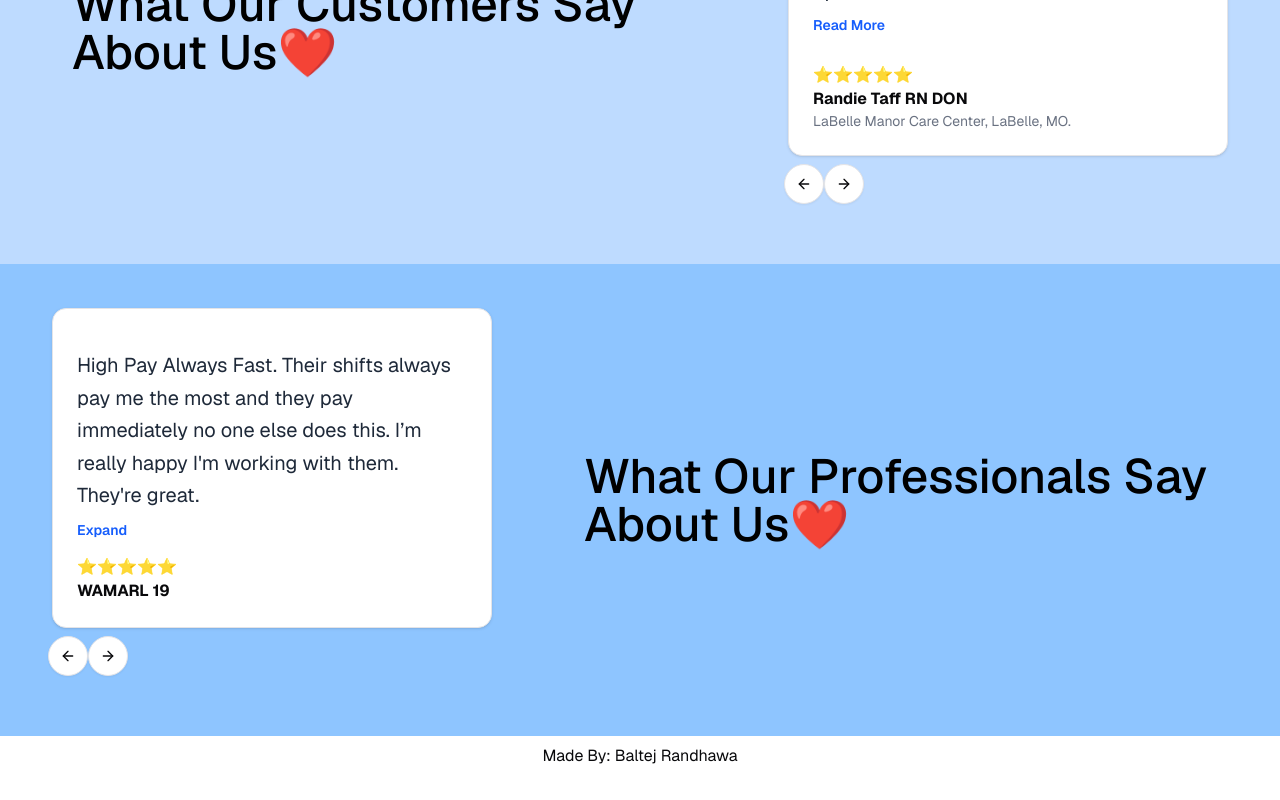
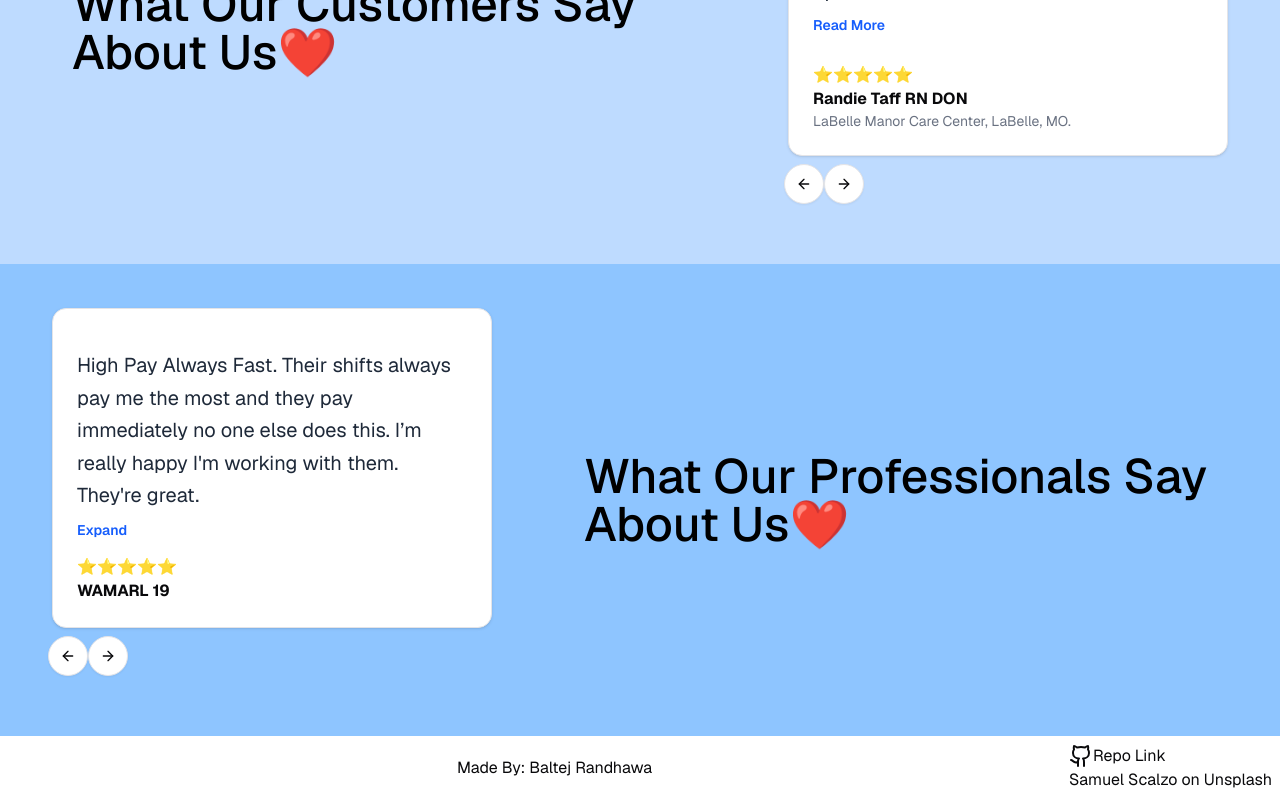
Before and after one commit to brandhawa99/shift-board, a React (Vite) app: page / in a window 1280 px wide. Shown: the part 676-1476 px from the top of the page. Before the commit the page ends 1452 px from the top, so only its background shows below. Built offline with nearby package versions, Linux system fonts and the light colour scheme.

Commit message:
chore: add Footer and HeroSection components, refactor index route for improved structure

```diff
--- /dev/null
+++ b/src/components/Footer.tsx
@@ -0,0 +1,33 @@
+import { LucideGithub } from 'lucide-react'
+
+const Footer = () => {
+  return (
+    <footer className="p-2 flex justify-between items-center w-full">
+      <div className="invisible">asdf</div>
+      <div>Made By: Baltej Randhawa</div>
+      <div>
+        <a
+          className="flex"
+          target="_blank"
+          href="https://github.com/brandhawa99/shift-board"
+        >
+          <LucideGithub />
+          Repo Link
+        </a>
+        <a
+          target="_blank"
+          rel="noopener noreferrer"
+          href="https://unsplash.com/@scalzodesign?utm_source=unsplash&utm_medium=referral&utm_content=creditCopyText"
+        >
+          Samuel Scalzo
+        </a>{' '}
+        on{' '}
+        <a href="https://unsplash.com/photos/white-concrete-building-illustration-iqGtaQnk3VM?utm_source=unsplash&utm_medium=referral&utm_content=creditCopyText">
+          Unsplash
+        </a>
+      </div>
+    </footer>
+  )
+}
+
+export default Footer
--- /dev/null
+++ b/src/components/HeroSection.tsx
@@ -0,0 +1,31 @@
+import { Container } from './Container'
+import { Button } from './ui/button'
+import hospital from '@/images/landing.webp'
+
+const HeroSection = () => {
+  return (
+    <div className="relative h-96 w-full">
+      <img
+        src={hospital}
+        fetchPriority="high"
+        alt="hospital"
+        className="w-full h-full object-cover"
+      />
+      <div>
+        <Container className="absolute flex-col inset-0 flex justify-center max-md:justify-start max-sm:py-10  p-5 max-md:p-10 gap-7">
+          {/* <Container className=""> */}
+          <p className="text-black text-5xl max-w-2xl font-bold max-md:text-4xl max-md:max-w-xl">
+            Connect Facilities With Top Health Care Professionals
+          </p>
+          <div className="flex gap-4">
+            <Button>I&apos;m a Professional</Button>
+            <Button variant="outline">I&apos;m a Facility</Button>
+          </div>
+          {/* </Container> */}
+        </Container>
+      </div>
+    </div>
+  )
+}
+
+export default HeroSection
--- a/src/routes/index.tsx
+++ b/src/routes/index.tsx
@@ -1,10 +1,7 @@
 import { createFileRoute } from '@tanstack/react-router'
-import hospital from "../images/landing.webp";
-import { Button } from '@/components/ui/button'
-import { Container } from '@/components/Container'
-import { Carousel, CarouselContent, CarouselNext, CarouselPrevious } from '@/components/ui/carousel'
-import { CustomerReviews, FacilityReviews } from '@/mocks/reviews'
-import ReviewCard from '@/components/ReviewCard'
+import Footer from '@/components/Footer'
+import HeroSection from '@/components/HeroSection'
+import ReviewsSection from '@/components/ReviewsSection'
 
 export const Route = createFileRoute('/')({
   component: App,
@@ -13,81 +10,9 @@ export const Route = createFileRoute('/')({
 function App() {
   return (
     <div className="flex flex-col items-center">
-      {/* Hero Section */}
-      <div className="relative h-96 w-full">
-        <img
-          src={hospital}
-          fetchPriority='high'
-          alt="hospital"
-          className="w-full h-full object-cover"
-        />
-        <div>
-          <Container className="absolute flex-col inset-0 flex justify-center max-md:justify-start max-sm:py-10  p-5 max-md:p-10 gap-7">
-            {/* <Container className=""> */}
-            <p className="text-black text-5xl max-w-2xl font-bold max-md:text-4xl max-md:max-w-xl">
-              Connect Facilities With Top Health Care Professionals
-            </p>
-            <div className="flex gap-4">
-              <Button>I&apos;m a Professional</Button>
-              <Button variant="outline">I&apos;m a Facility</Button>
-            </div>
-            {/* </Container> */}
-          </Container>
-        </div>
-      </div>
-      {/* Reviews */}
-
-      <section className="w-full bg-blue-200 p-6 py-10">
-        <Container className="flex justify-between items-center max-[900px]:flex-col ">
-          <h2 className="p-6 max-w-2xl text-black text-5xl font-medium max-md:text-3xl max-md:py-2 max-md:text-center">What Our Customers Say About Us❤️</h2>
-          <Carousel className="w-full max-w-md" opts={{ align: "start", loop: true }}>
-            <CarouselContent>
-              {FacilityReviews.map((review) => (
-                <ReviewCard
-                  key={review.id}
-                  name={review.name}
-                  location={review.location}
-                  rating={review.rating}
-                  review={review.review}
-                />
-              ))}
-            </CarouselContent>
-            <div className="mt-6 items-center justify-center gap-4">
-              <CarouselPrevious className="static h-10 w-10 rounded-full" />
-              <CarouselNext className="static h-10 w-10 rounded-full" />
-            </div>
-          </Carousel>
-        </Container>
-      </section>
-      {/* Move the Carousel Item to its own component  */}
-      <section className="w-full bg-blue-300 p-6 py-10">
-        <Container className="flex flex-row-reverse justify-between items-center max-[900px]:flex-col">
-          <h2 className="p-6 max-w-2xl text-black text-5xl font-medium max-md:text-3xl max-md:py-2 ">What Our Professionals Say About Us❤️</h2>
-          <Carousel className="w-full max-w-md" opts={{ align: "start", loop: true }}>
-            <CarouselContent>
-              {CustomerReviews.map((review) => (
-                <ReviewCard
-                  key={review.id}
-                  name={review.name}
-                  rating={review.rating}
-                  review={review.review}
-                />
-              ))}
-            </CarouselContent>
-            <div className="mt-6 items-center justify-center gap-4">
-              <CarouselPrevious className="static h-10 w-10 rounded-full" />
-              <CarouselNext className="static h-10 w-10 rounded-full" />
-            </div>
-          </Carousel>
-        </Container>
-      </section>
-      <footer className="p-2">
-        Made By: Baltej Randhawa
-      </footer>
-    </div >
-
+      <HeroSection />
+      <ReviewsSection />
+      <Footer />
+    </div>
   )
 }
-// add these credits somewhere later
-
-// Photo by <a href="https://unsplash.com/@scalzodesign?utm_source=unsplash&utm_medium=referral&utm_content=creditCopyText">Samuel Scalzo</a> on <a href="https://unsplash.com/photos/white-concrete-building-illustration-iqGtaQnk3VM?utm_source=unsplash&utm_medium=referral&utm_content=creditCopyText">Unsplash</a>
```
